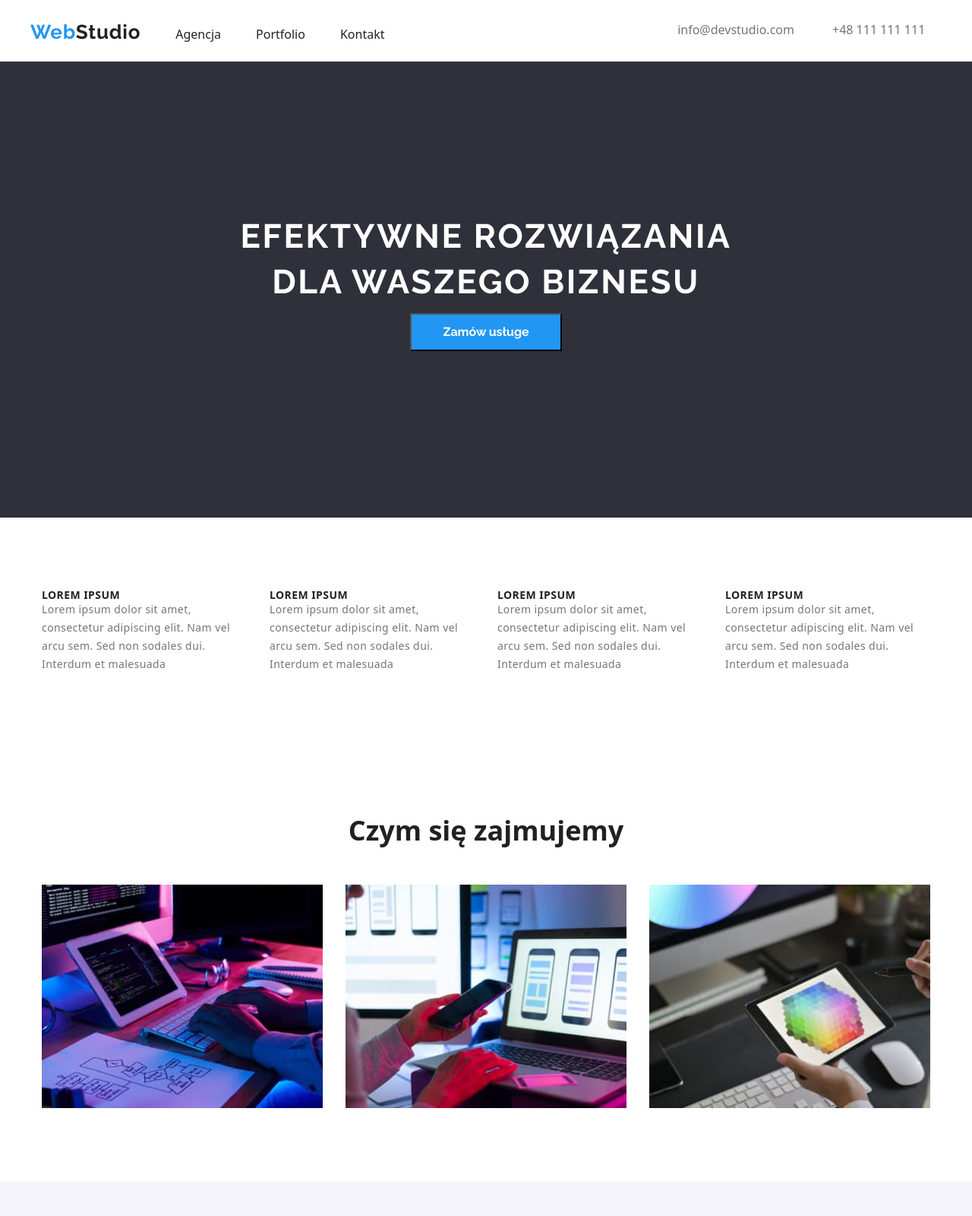
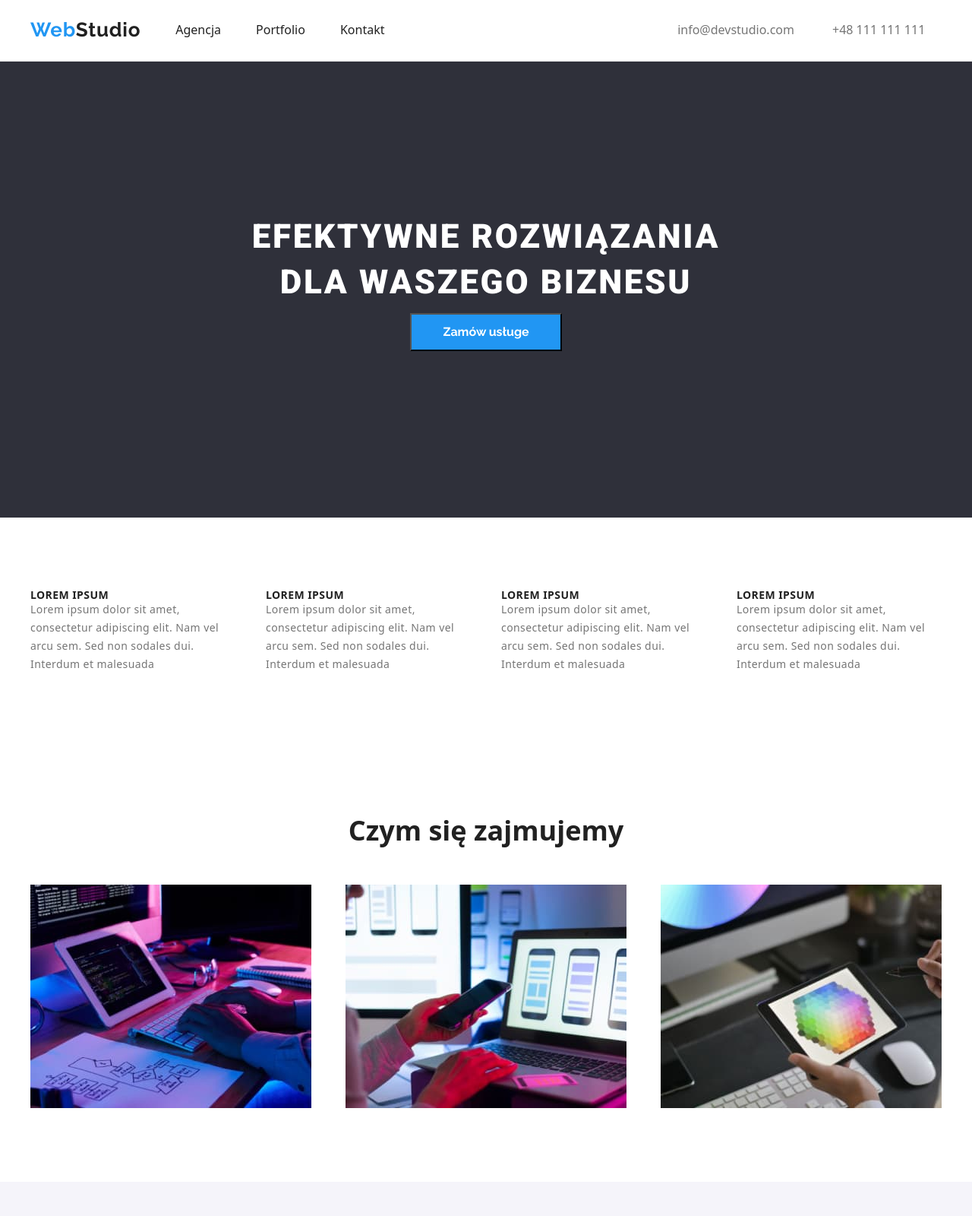
Before and after one commit to Anna0067/goit-markup-hw-03, a plain HTML site: page index.html in a window 1280 px wide. Shown: the top 1600 px of the page at 76% size. Drawn offline with nearby package versions, Linux system fonts and the light colour scheme.

Commit message:
Correction 2 - containers changed

```diff
--- a/css/styles.css
+++ b/css/styles.css
@@ -35,7 +35,7 @@ header {
 .navigation {
     display: flex;
     flex-direction: row;
-    align-items: baseline;
+    align-items: center;
     max-width: 1600px;
     height: 80px;
     list-style: none;
@@ -46,7 +46,7 @@ header {
 .left-nav {
     display: flex;
     justify-content: flex-start;
-    align-items: baseline;
+    align-items: center;
     gap: 46px;
     list-style: none;
 }
@@ -123,6 +123,7 @@ a {
     padding-top: 200px;
 }
 .efektywne {
+    font-family: "Roboto";
     font-weight: 900;
     font-size: 44px;
     line-height: 1.37;
@@ -148,7 +149,7 @@ a {
 }
 .lorem-ipsum-style {
     display: flex;
-    justify-content: center;
+    justify-content: space-between;
     flex-direction: row;
     list-style: none;
     gap: 30px;
@@ -180,7 +181,7 @@ a {
     padding: 94px 215px;
     gap: 30px;
     list-style-type: none;
-    justify-content: center;
+    justify-content: space-between;
     padding-top: 94px;
     padding-bottom: 94px;
 }
@@ -197,7 +198,7 @@ a {
     gap: 30px;
     list-style-type: none;
     list-style: none;
-    justify-content: center;
+    justify-content: space-between;
     padding-bottom: 94px;
 }
 
@@ -209,7 +210,7 @@ a {
 .john-doe-style {
     display: flex;
     list-style-type: none;
-    justify-content: center;
+    justify-content: space-between;
     padding-bottom: 94px;
     gap: 30px;
 }
@@ -303,7 +304,7 @@ a {
 .portfolio-img-container {
     display: flex;
     flex-wrap: wrap;
-    justify-content: center;
+    justify-content: space-between;
     padding-bottom: 94px;
 }
 
--- a/index.html
+++ b/index.html
@@ -107,7 +107,8 @@
                 </div>
             </section>
 
-            <section class="container">
+            <section>
+                <div class="container">
                     <h2 class="headings">Czym się zajmujemy</h2>
                     <div>
                         <ul class="index-images">
@@ -136,6 +137,7 @@
                                 />
                             </li>
                         </ul>
+                    </div>
                 </div>
             </section>
 
```
Also changed, not shown: portfolio.html (+3 -1 lines). Lines whose indentation alone changed are shown as unchanged.
